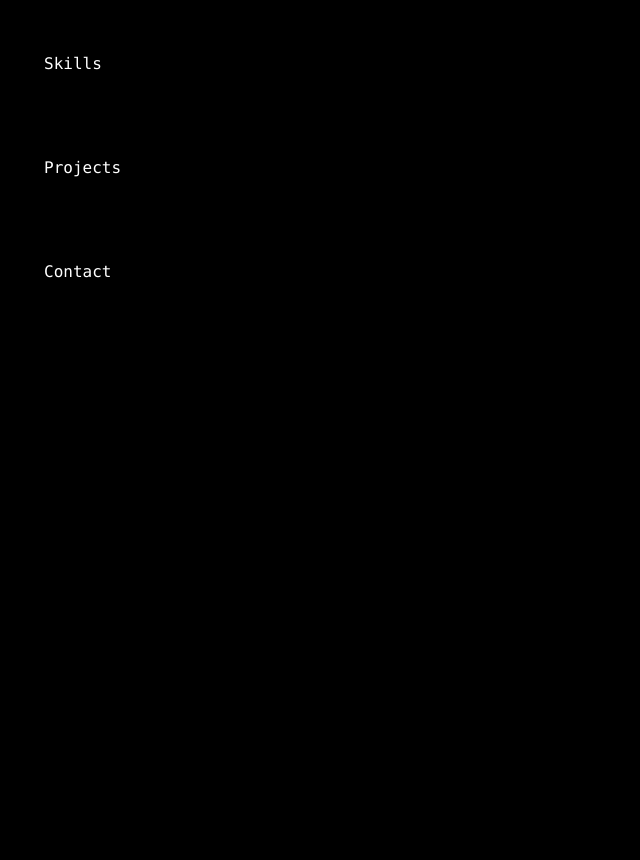
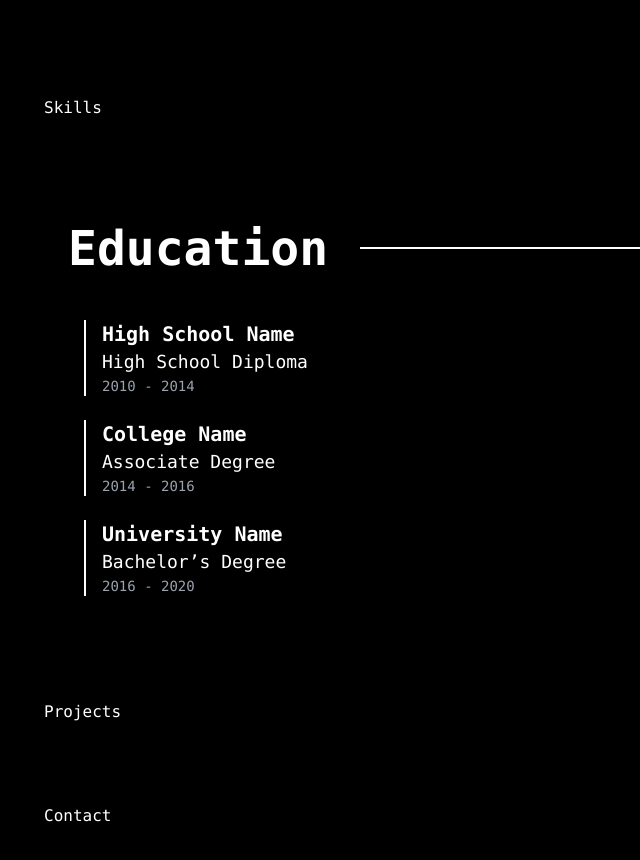
Before and after one commit to Kammari-Santosh-Kumar/Personal-folio, a React (Vite) app: page / in a window 1280 px wide. Shown: the part 560-1420 px from the top of the page, without its empty margins (0-640 px from the left). Before the commit the page ends 888 px from the top, so only its background shows below. Built offline with nearby package versions, Linux system fonts and the light colour scheme.

Commit message:
Add Education

```diff
--- a/index.html
+++ b/index.html
@@ -2,10 +2,9 @@
 <html lang="en">
   <head>
     <meta charset="UTF-8" />
-    <link rel="icon" type="image/svg+xml" href="/vite.svg" />
     <link href="https://fonts.googleapis.com/css2?family=Press+Start+2P&display=swap" rel="stylesheet">
     <meta name="viewport" content="width=device-width, initial-scale=1.0" />
-    <title>Vite + React</title>
+    <title>Nithin Konda</title>
   </head>
   <body>
     <div id="root"></div>
--- a/src/App.jsx
+++ b/src/App.jsx
@@ -4,6 +4,7 @@ import About from './pages/About';
 import Projects from './pages/Projects';
 import Contact from './pages/Contact';
 import Skills from './pages/Skills';
+import Education from './pages/Education'
 
 const App = () => {
   return (
@@ -19,6 +20,9 @@ const App = () => {
         <section id="skills" className="pt-20">
           <Skills />
         </section>
+        <section id="education" className="pt-20">
+          <Education />
+        </section>
         <section id="projects" className="pt-20">
           <Projects />
         </section>
--- a/src/pages/About.jsx
+++ b/src/pages/About.jsx
@@ -1,3 +1,4 @@
+/* eslint-disable react/no-unescaped-entities */
 import { motion } from "framer-motion";
 import AnimatedHeader from "../components/AnimatedHeader"; // Adjust path as needed
 
@@ -11,7 +12,10 @@ const About = () => {
         transition={{ duration: 1 }}
         className="mt-8" // Add margin-top for spacing
       >
-        <h2 className="text-3xl font-extrabold mb-4">About Me</h2>
+              <div className="flex items-center mb-12">
+        <h2 className="text-5xl font-bold text-white mr-8">About Me</h2>
+        <div className="flex-grow border-t-2 border-white"></div>
+      </div>
         <p className="text-lg leading-relaxed font-press-start">
           I'm a skilled software developer with experience in JavaScript and
           expertise in frameworks like Next.js, React, and Node.js. I'm a quick
--- /dev/null
+++ b/src/pages/Education.jsx
@@ -0,0 +1,45 @@
+import { motion } from "framer-motion";
+
+const Education = () => {
+  const educationData = [
+    {
+      institution: "High School Name",
+      degree: "High School Diploma",
+      year: "2010 - 2014",
+    },
+    {
+      institution: "College Name",
+      degree: "Associate Degree",
+      year: "2014 - 2016",
+    },
+    {
+      institution: "University Name",
+      degree: "Bachelor’s Degree",
+      year: "2016 - 2020",
+    },
+  ];
+
+  return (
+    <section className="space-y-6 p-6">
+      <div className="flex items-center mb-12">
+        <h2 className="text-5xl font-bold text-white mr-8">Education</h2>
+        <div className="flex-grow border-t-2 border-white"></div>
+      </div>
+      {educationData.map((item, index) => (
+        <motion.div
+          key={index}
+          className="border-l-2 border-white pl-4 ml-4"
+          initial={{ opacity: 0, y: 20 }}
+          animate={{ opacity: 1, y: 0 }}
+          transition={{ duration: 0.5, delay: index * 0.2 }}
+        >
+          <div className="text-xl font-bold text-white">{item.institution}</div>
+          <div className="text-lg text-white">{item.degree}</div>
+          <div className="text-sm text-gray-400">{item.year}</div>
+        </motion.div>
+      ))}
+    </section>
+  );
+};
+
+export default Education;
```
